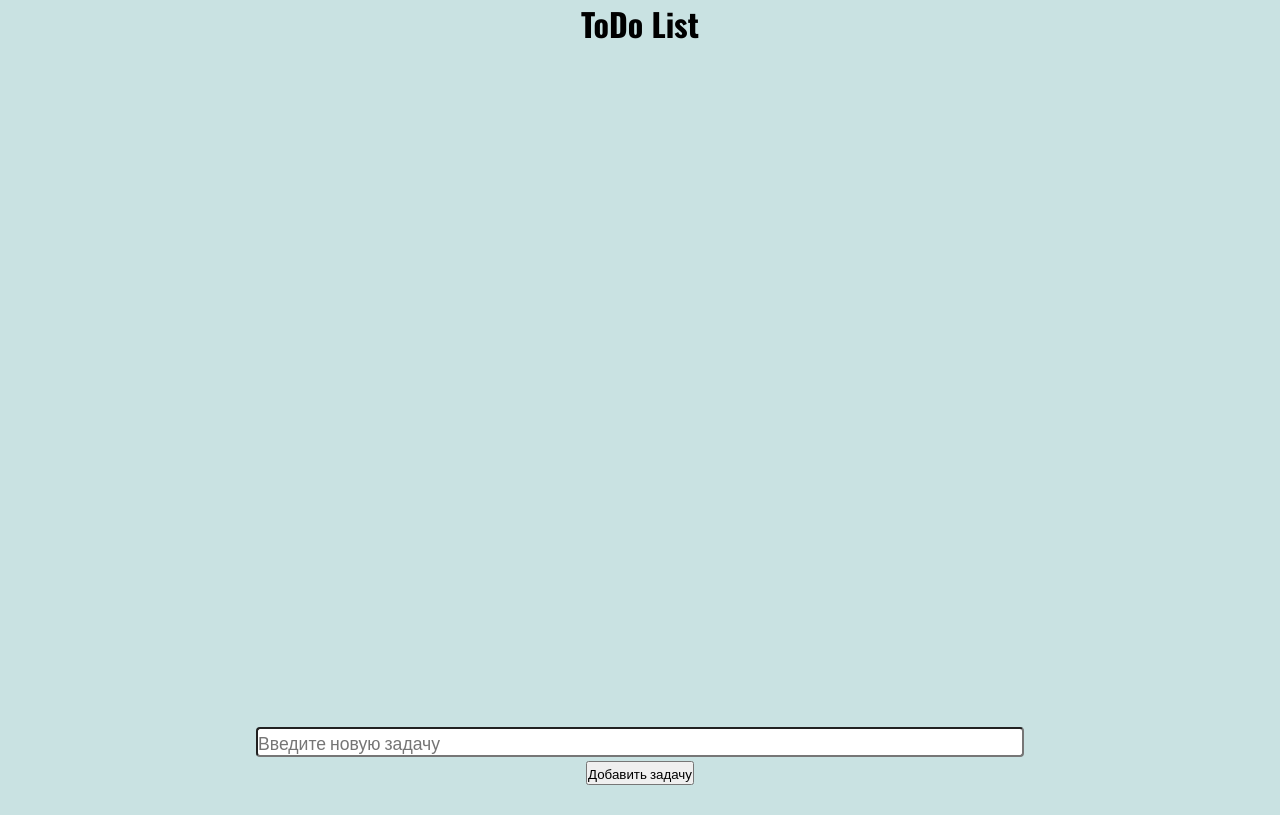
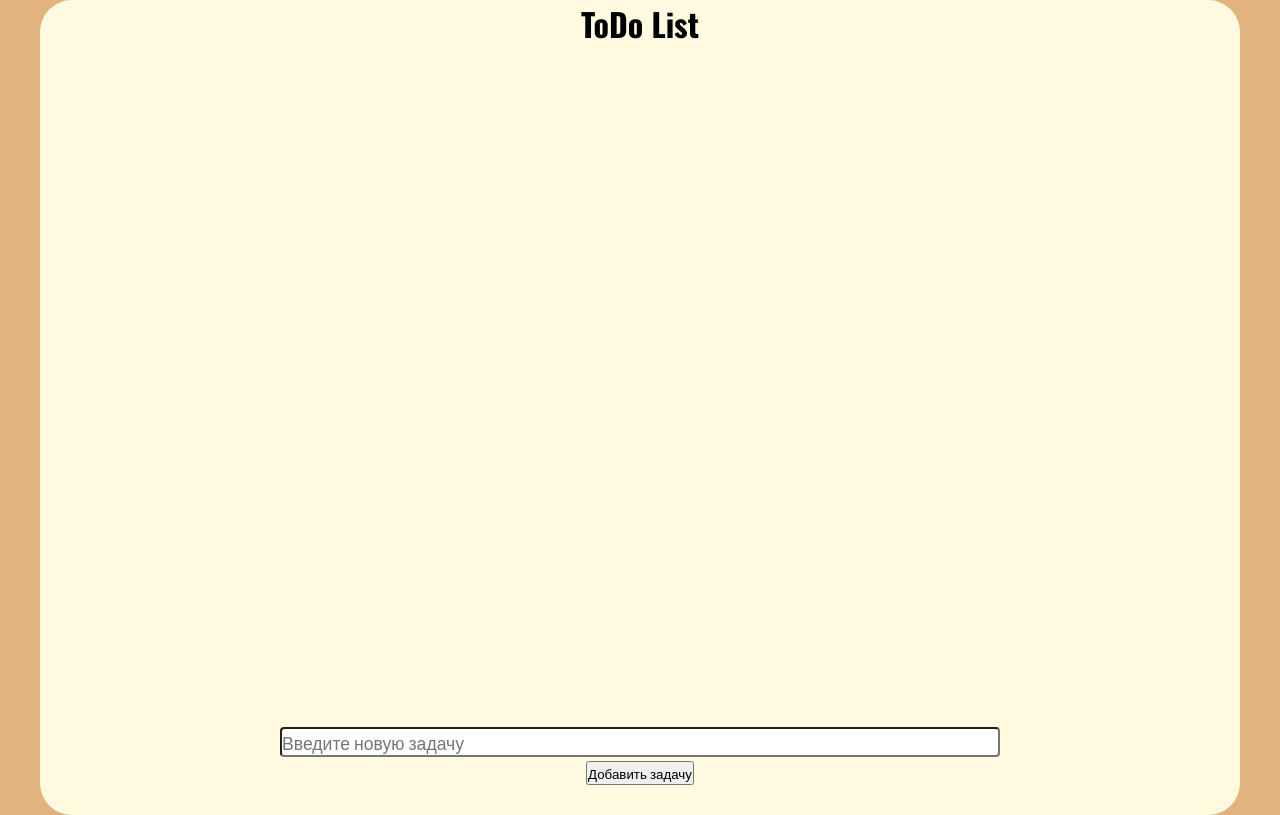
Before and after one commit to Korzher/TodoList, a React (Create React App) app: page / in a window 1280 px wide. Built offline with nearby package versions, Linux system fonts and the light colour scheme.

Commit message:
Style changes, minor fix of empty string adding

```diff
--- a/src/App.js
+++ b/src/App.js
@@ -44,7 +44,7 @@ function App() {
   }
 
   function handleAddClick(text) {
-    if (text === "") {
+    if (text.trim() === "") {
       return;
     }
     setId(id + 1);
@@ -59,7 +59,7 @@ function App() {
   }
 
   return (
-    <div>
+    <div className="fullContent">
       <header>
         <Header />
       </header>
--- a/src/index.css
+++ b/src/index.css
@@ -6,7 +6,17 @@
 }
 
 body {
-  background-color: rgb(201, 226, 226);
+  background-color: #e2b37e;
+  display: flex;
+  align-items: stretch;
+  flex-direction: column;
+  max-width: 1200px;
+  margin: 0 auto;
+}
+
+.fullContent {
+  background-color: #fffae0;
+  border-radius: 2rem;
 }
 
 .header {
@@ -60,6 +70,7 @@ body {
   flex-direction: column;
   align-items: center;
   gap: 4px;
+  padding-bottom: 30px;
 }
 
 .addInput {
```
